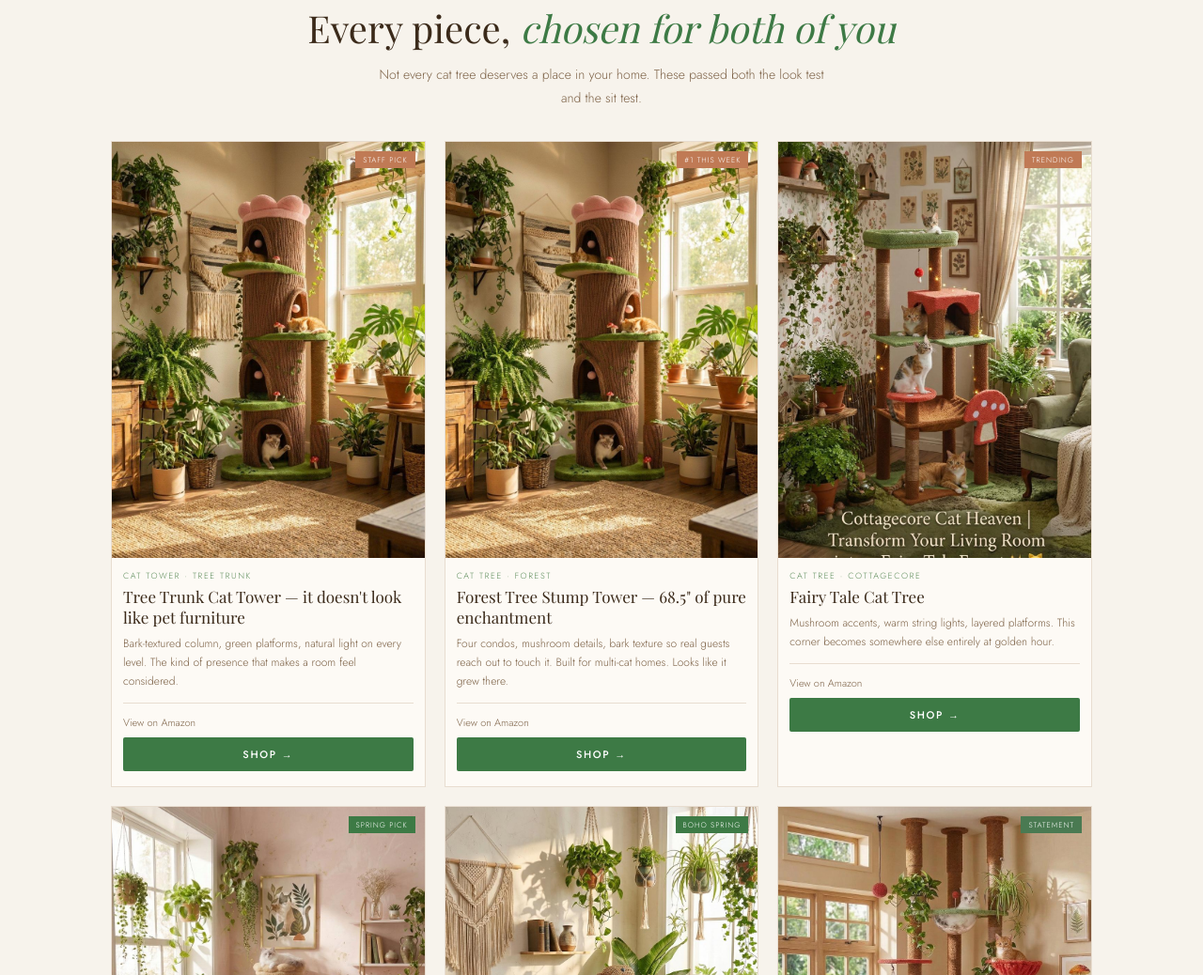
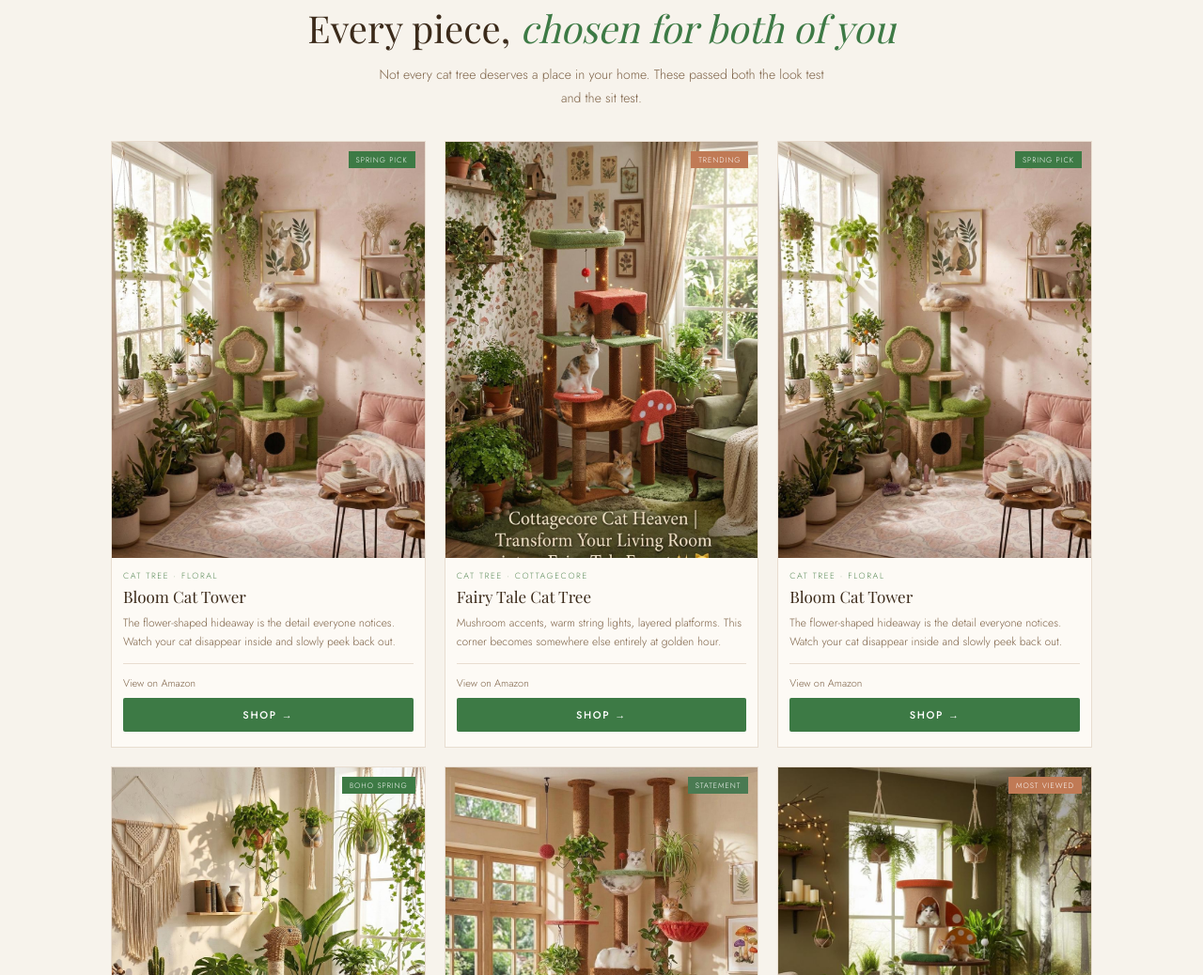
Before and after one commit to youyouyu52-lang/thefluffylab, a plain HTML site: page index.html in a window 1280 px wide. Shown: the part 3197-4235 px from the top of the page at 94% size. Drawn offline with nearby package versions, Linux system fonts and the light colour scheme; a web font is replaced by a local one.

Commit message:
Add files via upload

```diff
--- a/index.html
+++ b/index.html
@@ -680,33 +680,16 @@
   <div class="grid-wrap">
     <div class="product-grid">
 
-      <a class="card" href="https://amzn.to/4lxbZ6M" target="_blank" rel="noopener"
-         onclick="gtag('event','click',{event_category:'affiliate',event_label:'cat6-trunk-first'})">
+      <a class="card" href="https://amzn.to/3Ps4UIl" target="_blank" rel="noopener"
+         onclick="gtag('event','click',{event_category:'affiliate',event_label:'cat1-bloom'})">
         <div class="card-img">
-          <img src="images/cat6.jpg" alt="Tall tree trunk cat tower with green moss platforms and cats peeking out" loading="lazy" width="900" height="1342">
-          <span class="card-badge hot">Staff Pick</span>
+          <img src="images/cat1.jpg" alt="Pink botanical living room with flower-shaped cat tree and white fluffy cats" loading="lazy" width="900" height="1020">
+          <span class="card-badge spring">Spring Pick</span>
         </div>
         <div class="card-body">
-          <p class="card-cat">Cat Tower · Tree Trunk</p>
-          <h3 class="card-title">Tree Trunk Cat Tower — it doesn't look like pet furniture</h3>
-          <p class="card-desc">Bark-textured column, green platforms, natural light on every level. The kind of presence that makes a room feel considered.</p>
-          <div class="card-footer">
-            <span class="card-price">View on Amazon</span>
-            <span class="card-cta">Shop →</span>
-          </div>
-        </div>
-      </a>
-
-      <a class="card" href="https://amzn.to/4sCGqdS" target="_blank" rel="noopener"
-         onclick="gtag('event','click',{event_category:'affiliate',event_label:'cat-stump-tower'})">
-        <div class="card-img">
-          <img src="images/cat-stump.jpg" alt="Tree stump cat tower with four condos and mushroom details surrounded by plants in sunny room" loading="eager" width="848" height="1264">
-          <span class="card-badge hot">#1 This Week</span>
-        </div>
-        <div class="card-body">
-          <p class="card-cat">Cat Tree · Forest</p>
-          <h3 class="card-title">Forest Tree Stump Tower — 68.5" of pure enchantment</h3>
-          <p class="card-desc">Four condos, mushroom details, bark texture so real guests reach out to touch it. Built for multi-cat homes. Looks like it grew there.</p>
+          <p class="card-cat">Cat Tree · Floral</p>
+          <h3 class="card-title">Bloom Cat Tower</h3>
+          <p class="card-desc">The flower-shaped hideaway is the detail everyone notices. Watch your cat disappear inside and slowly peek back out.</p>
           <div class="card-footer">
             <span class="card-price">View on Amazon</span>
             <span class="card-cta">Shop →</span>
```
